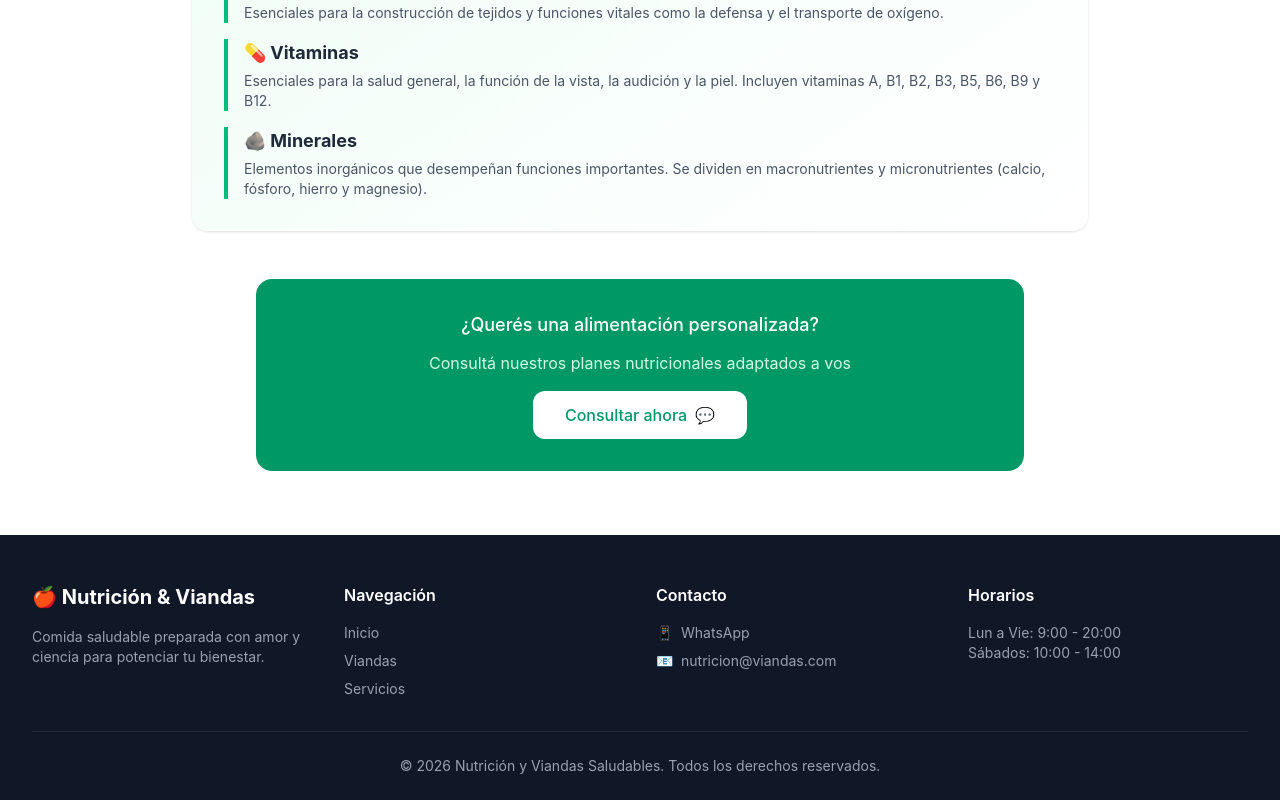
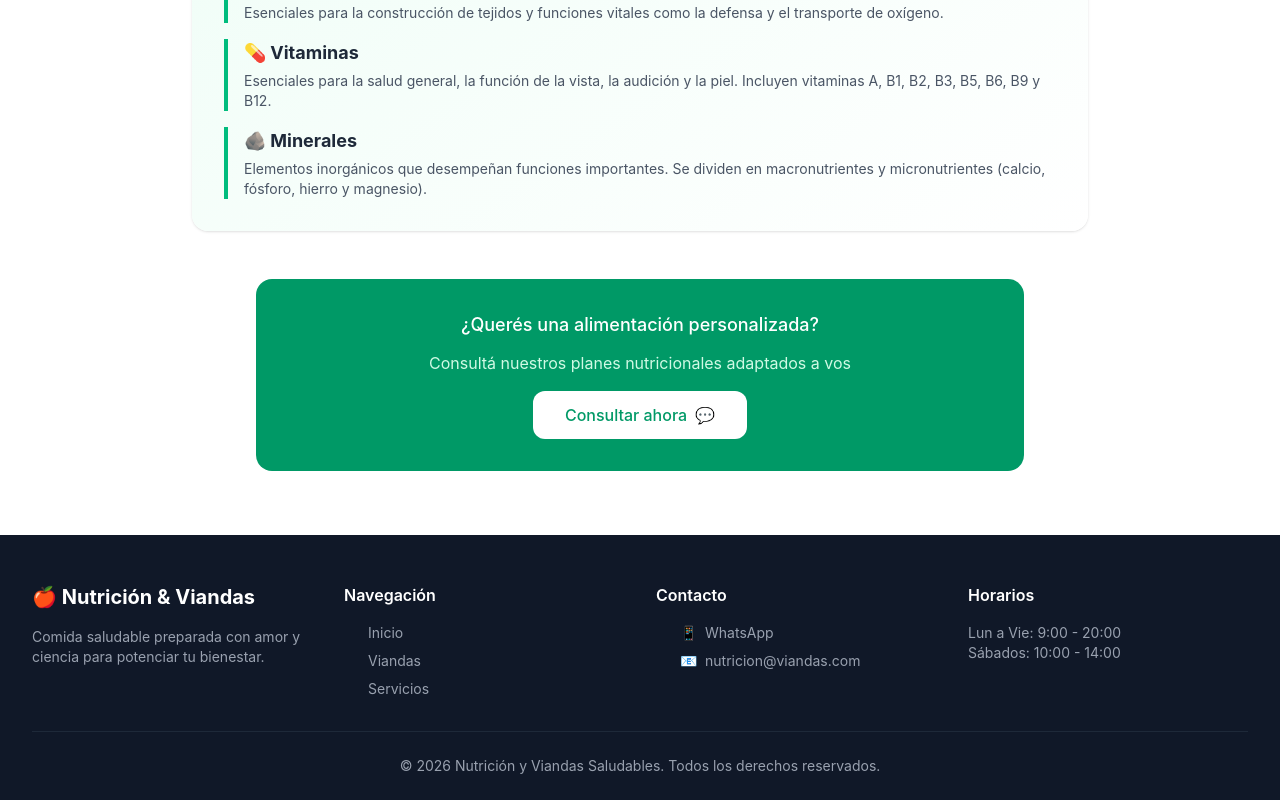
Before and after one commit to franSASA00/nutricion-viandas-web, a React (Vite) app: page / in a window 1280 px wide. Shown: the part 4111-4911 px from the top of the page. Built offline with nearby package versions, Linux system fonts and the light colour scheme.

Commit message:
Update index.css

```diff
--- a/src/styles/index.css
+++ b/src/styles/index.css
@@ -96,3 +96,23 @@ a,
     max-width: 1280px;
   }
 }
+/* Mejoras para contenido educativo */
+.space-y-8 > * + * {
+  margin-top: 2rem;
+}
+
+@media (max-width: 768px) {
+  .space-y-8 > * + * {
+    margin-top: 1.5rem;
+  }
+}
+
+/* Texto legible en móvil */
+.text-justify {
+  text-align: justify;
+}
+
+/* Mejor espaciado en listas */
+ul, ol {
+  padding-left: 1.5rem;
+}
```
